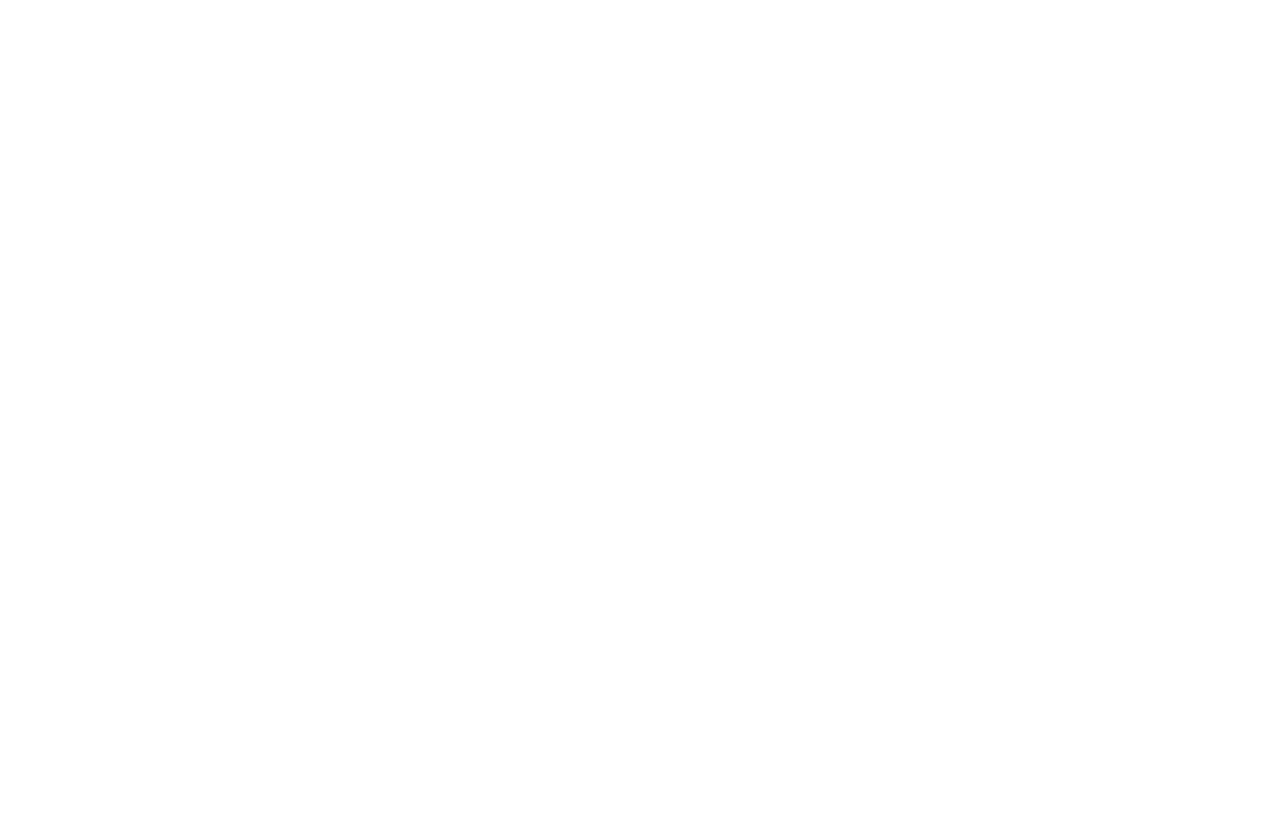
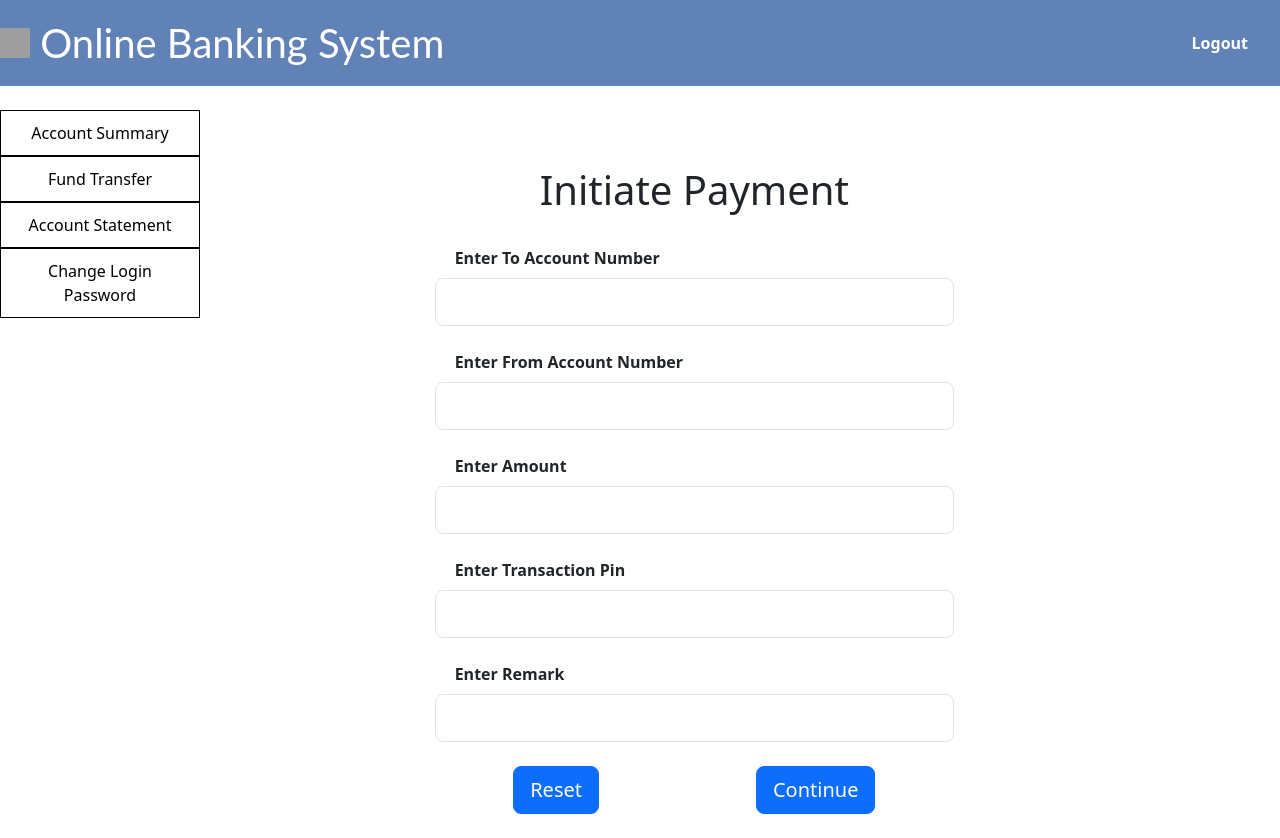
Before and after one commit to mayuri9702/OnlineBankSystem, a React (Create React App) app in the folder online-bank-system/: page /fundTransfer/initiateTransaction in a window 1280 px wide. Before the commit this address had no page. Before the commit the page ends 800 px from the top, so only its background shows below. Built offline with nearby package versions, Linux system fonts and the light colour scheme; grey boxes are pictures that could not be loaded.

Commit message:
new session expired page

```diff
--- a/online-bank-system/src/App.js
+++ b/online-bank-system/src/App.js
@@ -30,8 +30,8 @@
       <Route exact path='/accountStatement' element={<AccountStatement/>}/>
       <Route exact path='/accountSummary' element={<AccountSummary/>}/>
       <Route exact path='/fundTransfer' element={<FundTransfer/>}/>
-      <Route exact path='/addPayee' element={<AddPayee/>}/>
-      <Route exact path='/initiateTransaction' element={<InitiateTransaction/>}/>
+      <Route exact path='/fundTransfer/addPayee' element={<AddPayee/>}/>
+      <Route exact path='/fundTransfer/initiateTransaction' element={<InitiateTransaction/>}/>
       <Route exact path='/transferSuccess' element={<TransferSuccess/>}/>
     </Routes>
 
--- a/online-bank-system/src/components/FundTransfer.js
+++ b/online-bank-system/src/components/FundTransfer.js
@@ -19,7 +19,7 @@
             setModeErr(true)
         }else{
             try{
-                navigate('/initiateTransaction')
+                navigate('/fundTransfer/initiateTransaction')
             }catch{
 
             }
@@ -36,7 +36,7 @@
             <div>
                 <div class="text-center text-lg-start mt-4 pt-2">
                 <button type="button" class="btn btn-primary btn-lg"
-                onClick={()=>navigate("/addPayee")}>Add Payee</button>
+                onClick={()=>navigate("/fundTransfer/addPayee")}>Add Payee</button>
                 </div>
                 <hr></hr>
                 <div class="text-center text-lg-start mt-4 pt-2">
--- a/online-bank-system/src/components/InitiateTransaction.js
+++ b/online-bank-system/src/components/InitiateTransaction.js
@@ -12,9 +12,11 @@
       const [toAccount,setToAccount]=useState("");
       const [amount,setAmount]=useState("");
       const [remark,setRemark]=useState("");
+      const [pin, setPin] = useState('')
       const [fromAccErr, setFromAccErr]=useState(false);
       const [toAccErr, setToAccErr]=useState(false);
       const [amtErr, setAmtErr]=useState(false);
+      const [pinErr, setPinErr] = useState(false)
 
       const [popUpState, setPopUpState] = useState(0);
       const [response, setResponse] = useState(1)
@@ -52,8 +54,13 @@
         }else{
           setAmtErr(false)
         }
+        if(pin===''){
+          setPinErr(true)
+        }else{
+          setPinErr(false)
+        }
 
-        if(fromAccount!=='' && toAccount!=='' && amount!==''){
+        if(fromAccount!=='' && toAccount!=='' && amount!=='' && pin!==''){
           if(response===1){
             setPopUpState(1)
           }
@@ -95,6 +102,13 @@
                             </div>
 
                             <div class="form-outline mb-4">
+                                <label class="form-label" for="pin">Enter Transaction Pin</label>
+                                <input type="number" id="pin" class="form-control form-control-lg"
+                                value={pin} onChange={(e)=>setPin(e.target.value)}/>
+                                {pinErr?<span>Transaction Pin can't be empty!</span>:""}
+                            </div>
+
+                            <div class="form-outline mb-4">
                                 <label class="form-label" for="review">Enter Remark</label>
                                 <input type="text" id="review" class="form-control form-control-lg"
                                 value={remark} onChange={(e)=>setRemark(e.target.value)} />
```
Also changed, not shown: online-bank-system/src/components/SessionExpired.js (added, +7 -0 lines).
